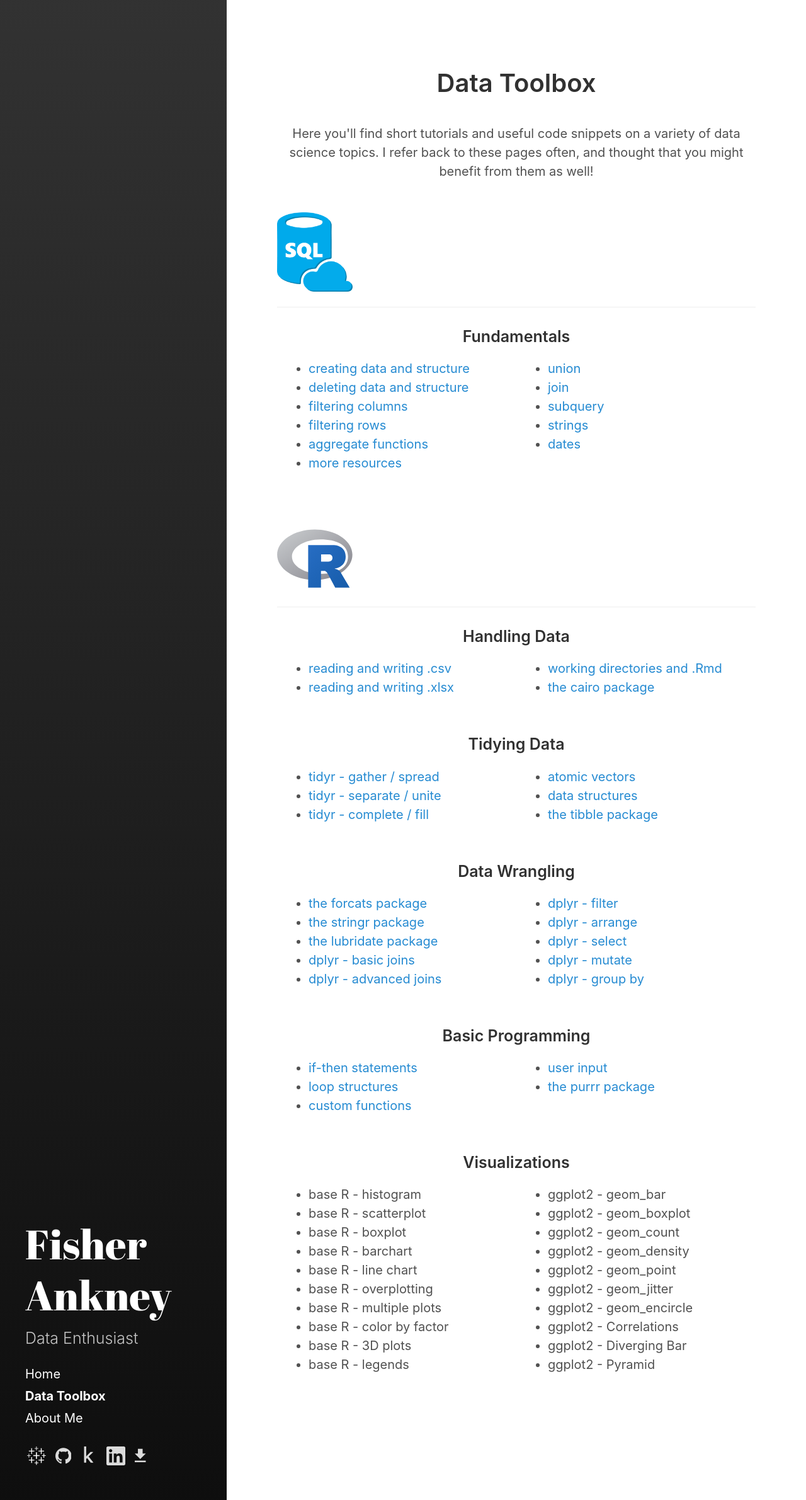
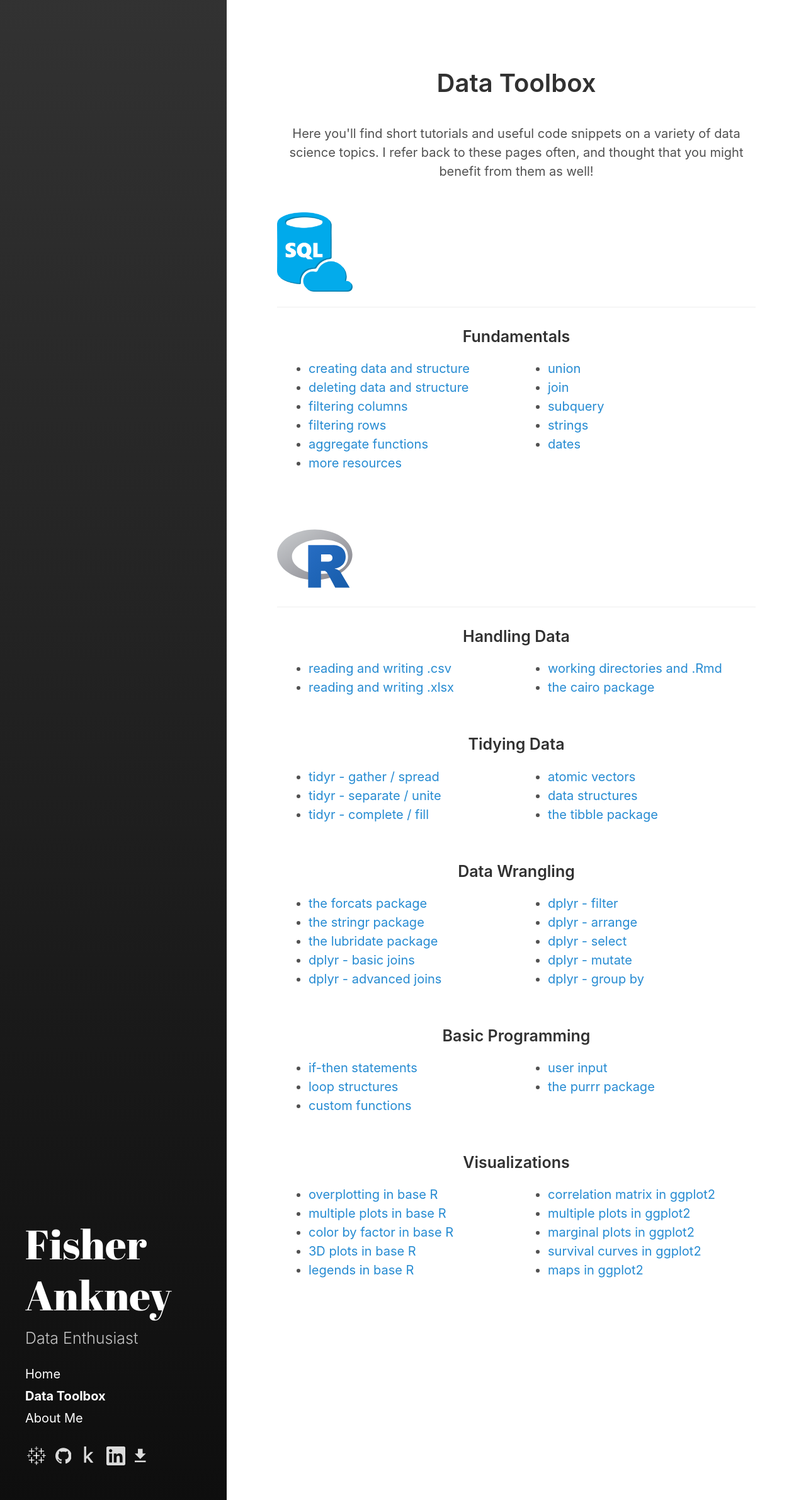
Before and after one commit to fisherra/fisherankney, a Jekyll site: the page built from data_toolbox.html, in a window 1280 px wide. Shown: the whole page at 63% size. Built offline with Jekyll 4.4.1, drawn with Linux system fonts in a browser that asks for light colours.

Commit message:
update dtb vis, tableau on index

```diff
--- a/data_toolbox.html
+++ b/data_toolbox.html
@@ -247,30 +247,41 @@ sidebar_link: true
 <div class="row">
     <div class="column">
         <ul>
-            <li>base R - histogram</li>
-            <li>base R - scatterplot</li>
-            <li>base R - boxplot</li>
-            <li>base R - barchart</li>
-            <li>base R - line chart</li>
-            <li>base R - overplotting</li>
-            <li>base R - multiple plots</li>
-            <li>base R - color by factor</li>
-            <li>base R - 3D plots</li>
-            <li>base R - legends</li>
+            <li>
+                <a href = '{{ site.baseurl }}/r-lang-overplotting'>overplotting in base R</a>
+            </li>
+            <li>
+                <a href = '{{ site.baseurl }}/r-lang-multi-plot-base-r'>multiple plots in base R</a>
+            </li>
+            <li>
+                <a href = '{{ site.baseurl }}/r-lang-color-by-factor'>color by factor in base R</a>
+            </li>
+            <li>
+                <a href = '{{ site.baseurl }}/r-lang-3d-plots-base-r'>3D plots in base R</a>
+            </li>
+            <li>
+                <a href = '{{ site.baseurl }}/r-lang-legends-base-r'>legends in base R</a>
+            </li>
         </ul>
     </div>
     <div class="column">
         <ul>
-            <li>ggplot2 - geom_bar</li>
-            <li>ggplot2 - geom_boxplot</li>
-            <li>ggplot2 - geom_count</li>
-            <li>ggplot2 - geom_density</li>
-            <li>ggplot2 - geom_point</li>
-            <li>ggplot2 - geom_jitter</li>
-            <li>ggplot2 - geom_encircle</li>
-            <li>ggplot2 - Correlations</li>
-            <li>ggplot2 - Diverging Bar</li>
-            <li>ggplot2 - Pyramid</li>
+            <li>
+                <a href = '{{ site.baseurl }}/r-lang-correlation-matrix'>correlation matrix in ggplot2</a>
+            </li>
+            <li>
+                <a href = '{{ site.baseurl }}/r-lang-multi-plot-ggplot2'>multiple plots in ggplot2</a>
+            </li>
+            <li>
+                <a href = '{{ site.baseurl }}/r-lang-marginal-plot-ggplot2'>marginal plots in ggplot2</a>
+            </li>
+            <li>
+                <a href = '{{ site.baseurl }}/r-lang-survival-curve-ggplot2'>survival curves in ggplot2</a>
+            </li>
+            <li>
+                <a href = '{{ site.baseurl }}/r-lang-maps-with-ggplot2'>maps in ggplot2</a>
+            </li>
+
         </ul>
     </div>
 </div>
```
Also changed, not shown: _posts/2019-06-13-r-lang-3d-plots-base-r.md (added, +15 -0 lines), _posts/2019-06-13-r-lang-color-by-factor.md (added, +15 -0 lines), _posts/2019-06-13-r-lang-legends-base-r.md (added, +13 -0 lines), _posts/2019-06-13-r-lang-multi-plot-base-r.md (added, +13 -0 lines), _posts/2019-06-13-r-lang-overplotting.md (added, +67 -0 lines), index.html (+2 -1 lines), images/data_toolbox/overplot-1.png (added), images/data_toolbox/overplot-2.png (added), images/data_toolbox/overplot-3.png (added), images/data_toolbox/overplot-4.png (added).
